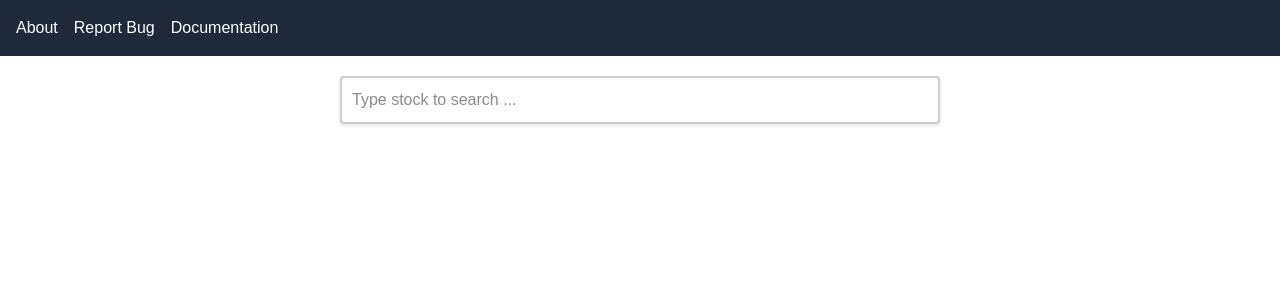
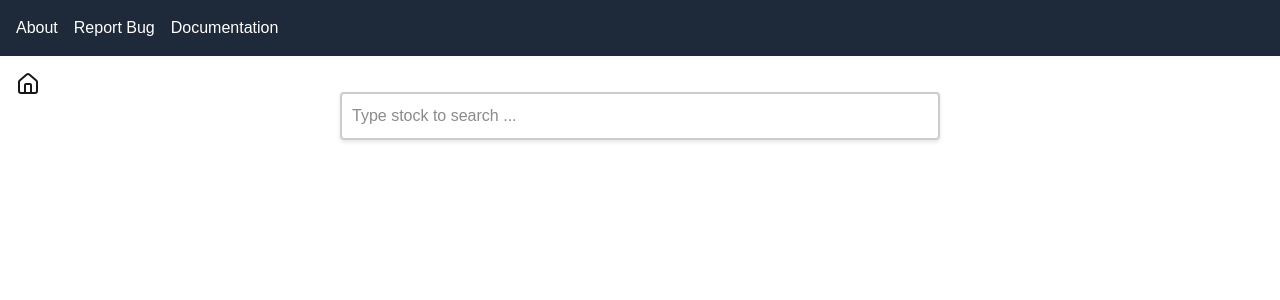
Before and after one commit to FabiCOCOCOC/nextjs-boilerplate, a Next.js app: page / in a window 1280 px wide. Shown: the top 300 px of the page. Built offline with nearby package versions, Linux system fonts and the light colour scheme.

Commit message:
Added home button and better styling

```diff
--- a/app/components/NavBar.tsx
+++ b/app/components/NavBar.tsx
@@ -4,9 +4,9 @@ export default function NavBar()
         <nav className="bg-gray-800 text-white p-4">
             <div className ="container mx-auto flex justify-between items-center">
                 <div className="flex space-x-4">
-                        <a href="/about" className="hover:underline">About</a>
+                        <a href="https://github.com/FabianSanter" className="hover:underline">About</a>
                         <a href="/report-bug" className="hover:underline">Report Bug</a>
-                        <a href="/doc" className="hover:underline">Documentation</a>
+                        <a href="https://github.com/FabianSanter/EasyView" className="hover:underline">Documentation</a>
                 </div>
             </div>
         </nav>
--- a/app/layout.tsx
+++ b/app/layout.tsx
@@ -1,6 +1,7 @@
 //INCLUDES:
 import type { Metadata } from "next";
 import "./globals.css";
+import {Home} from "lucide-react";
 import SearchBarContainer from "./components/SearchBar";
 import NavBar from "./components/NavBar";
 
@@ -21,8 +22,16 @@ export default function RootLayout({
       <body>
         <div>
           <NavBar />
-          <div>
-            <SearchBarContainer />
+          <div className="flex items-center justify-between p-4">
+            <a href="/" className="hover:underline flex items-center self-start">
+              <Home className="w-6 h-6" />
+            </a>
+            <div className="flex-1 max-w-2xl mx-8">
+              <div style={{margin : '0'}}>
+                <SearchBarContainer />
+              </div>
+            </div>
+            <div className="w-6"></div> {/* Spacer to balance the layout */}
           </div>
         </div>
         {children}
--- a/app/stockInfo/[symbol]/page.tsx
+++ b/app/stockInfo/[symbol]/page.tsx
@@ -25,6 +25,7 @@ export default async function StockInfoPage({ params }: StockInfoPageProps) {
             month: 'short'
         }),
         value: data.close,
+        name: stockData.longName ?? ''
     }));
 
     return (
--- a/lib/plotting.tsx
+++ b/lib/plotting.tsx
@@ -15,6 +15,7 @@ import {
 interface StockChartData {
   dates: string;
   value: number;
+  name: string;
 }
 
 interface StockChartProps {
@@ -24,7 +25,7 @@ interface StockChartProps {
 export default function StockChart({ data }: StockChartProps) {
   return (
     <div className="bg-white w-full max-w-screen-xl min-w-0 min-h-[400px] md:min-h-[650px] p-4 md:p-10 rounded-lg shadow-lg">
-      <h3 className="text-lg font-semibold mb-4"> -chart</h3>
+      <h3 className="text-lg font-semibold mb-4"> {data[0].name}</h3>
       <div className="w-full h-64">
       <ResponsiveContainer width={500} height={500}>
       <LineChart data={data}>
--- a/package.json
+++ b/package.json
@@ -11,6 +11,7 @@
   "dependencies": {
     "@types/styled-components": "^5.1.34",
     "axios": "^1.11.0",
+    "lucide-react": "^0.539.0",
     "next": "15.3.5",
     "react": "^19.0.0",
     "react-dom": "^19.0.0",
```
Also changed, not shown: 1 other file (tests, documents, lock files or other folders).
